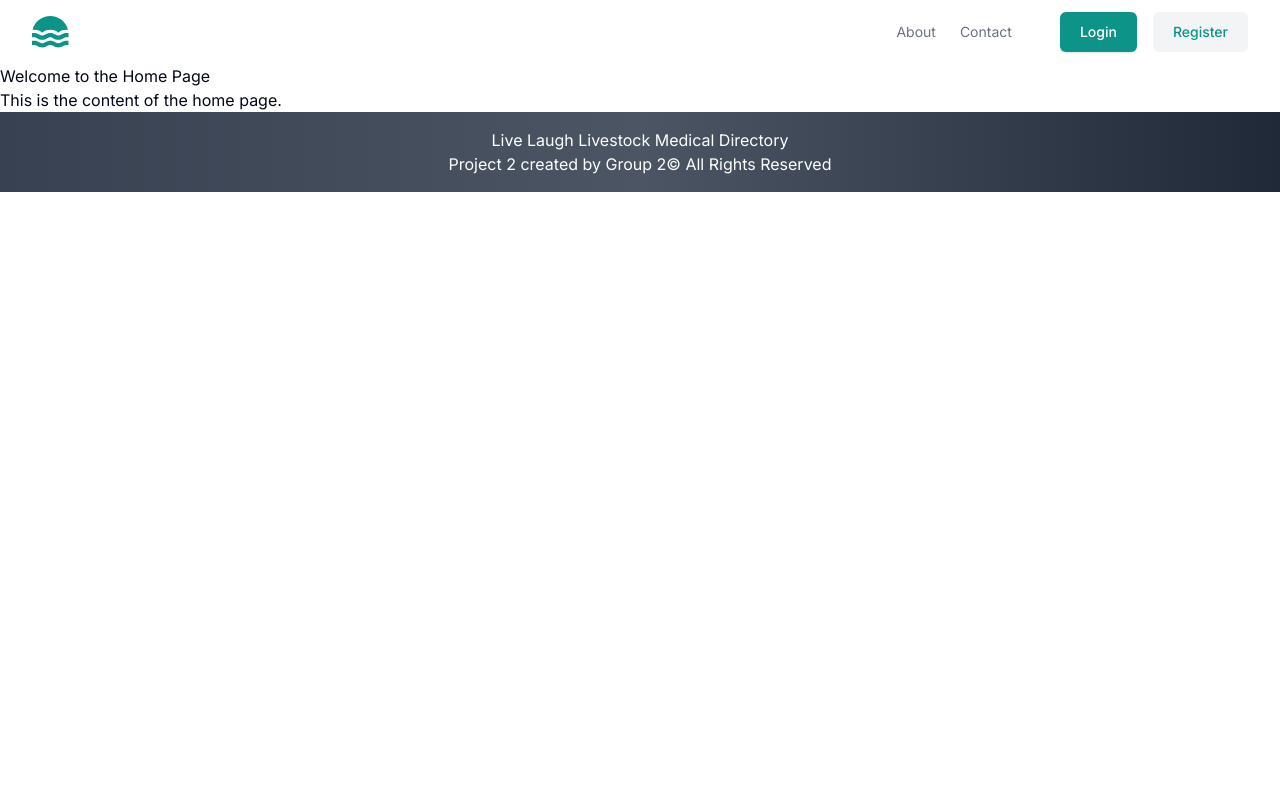
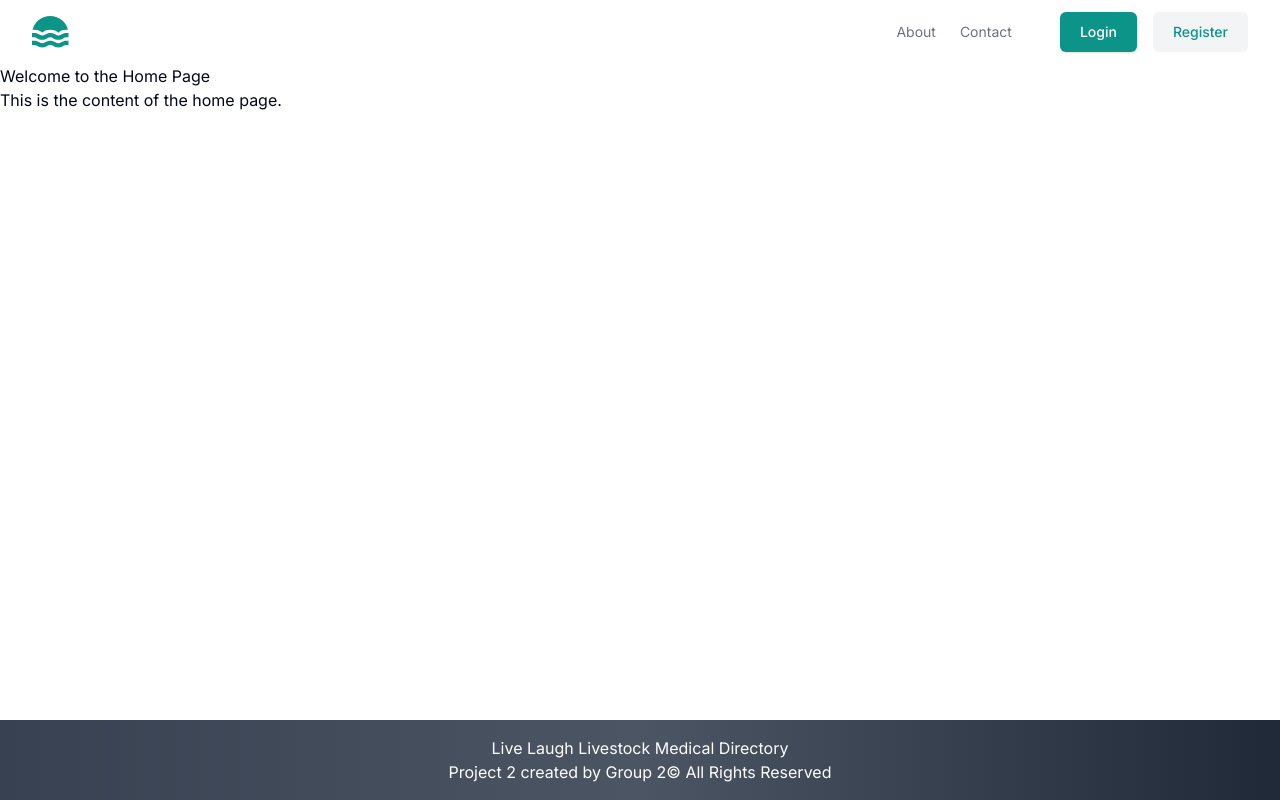
Before and after one commit to 2014-JavaFS/LLLStock_Front, a Next.js app in the folder lllstock/: page / in a window 1280 px wide. Built offline with nearby package versions, Linux system fonts and the light colour scheme.

Commit message:
added css to make footer stay at bottom of page

```diff
--- a/lllstock/src/app/globals.css
+++ b/lllstock/src/app/globals.css
@@ -67,3 +67,19 @@
     @apply bg-background text-foreground;
   }
 }
+
+html, body {
+  height: 100%;
+  margin: 0;
+  display: flex;
+  flex-direction: column;
+}
+
+body {
+  display: flex;
+  flex-direction: column;
+}
+
+main {
+  flex: 1;
+}
```
